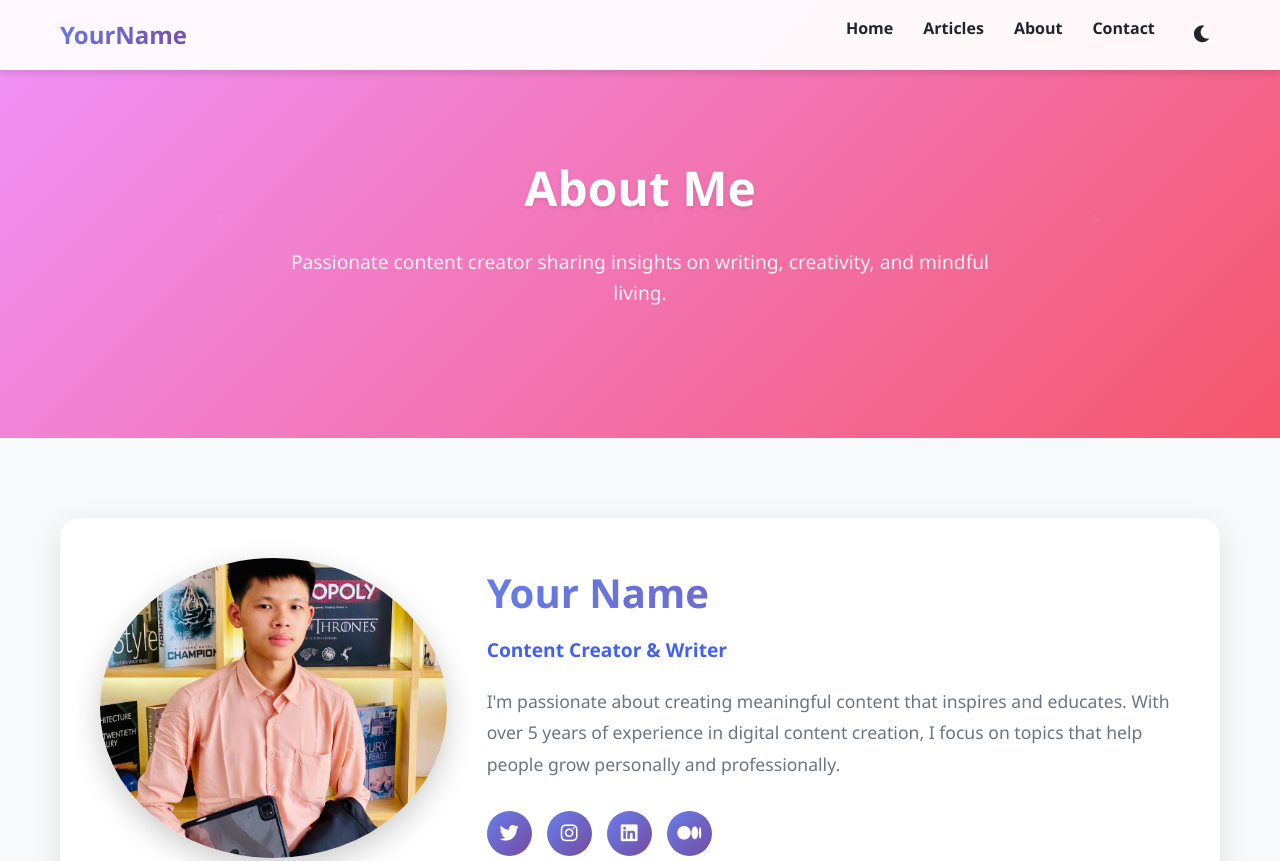
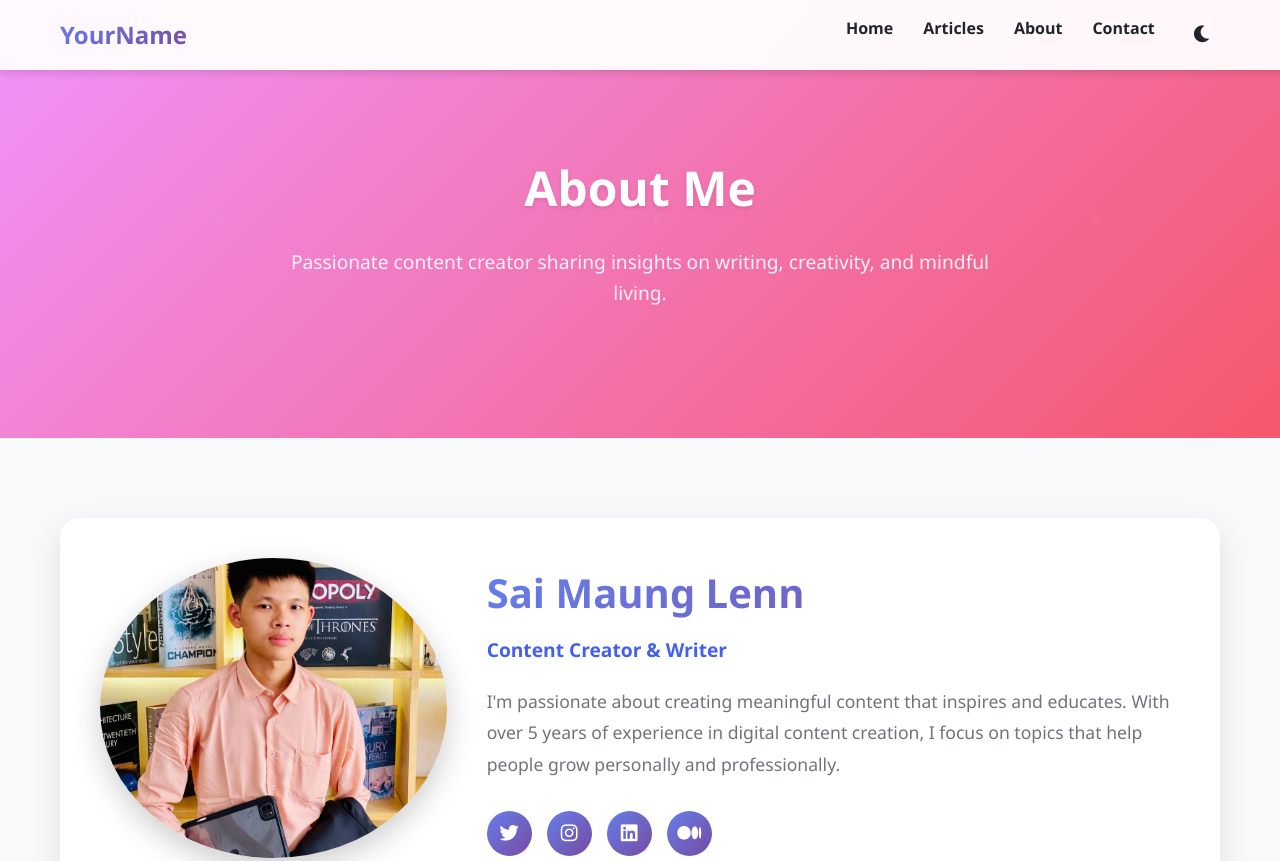
Before and after one commit to SaiMaungLenn/The-Content-Era, a plain HTML site: page about.html in a window 1280 px wide. Shown: the top 861 px of the page. Drawn offline with Linux system fonts and the light colour scheme.

Commit message:
Update about.html

```diff
--- a/about.html
+++ b/about.html
@@ -3,7 +3,7 @@
 <head>
     <meta charset="UTF-8">
     <meta name="viewport" content="width=device-width, initial-scale=1.0">
-    <title>About | Your Name</title>
+    <title>About | Sai Maung Lenn</title>
     <link rel="stylesheet" href="css/style.css">
     <link rel="stylesheet" href="css/dark-mode.css" id="darkModeStyle" disabled>
     <link rel="stylesheet" href="https://cdnjs.cloudflare.com/ajax/libs/font-awesome/6.0.0-beta3/css/all.min.css">
@@ -49,10 +49,10 @@
                 <!-- Profile Section -->
                 <div class="profile-section animate-slide-up">
                     <div class="profile-image">
-                        <img src="images/profile.jpg" alt="Your Name" loading="lazy">
+                        <img src="images/profile.jpg" alt="Sai Maung Lenn" loading="lazy">
                     </div>
                     <div class="profile-info">
-                        <h2>Your Name</h2>
+                        <h2>Sai Maung Lenn</h2>
                         <p class="title">Content Creator & Writer</p>
                         <p class="bio">I'm passionate about creating meaningful content that inspires and educates. With over 5 years of experience in digital content creation, I focus on topics that help people grow personally and professionally.</p>
                         <div class="social-links">
```
